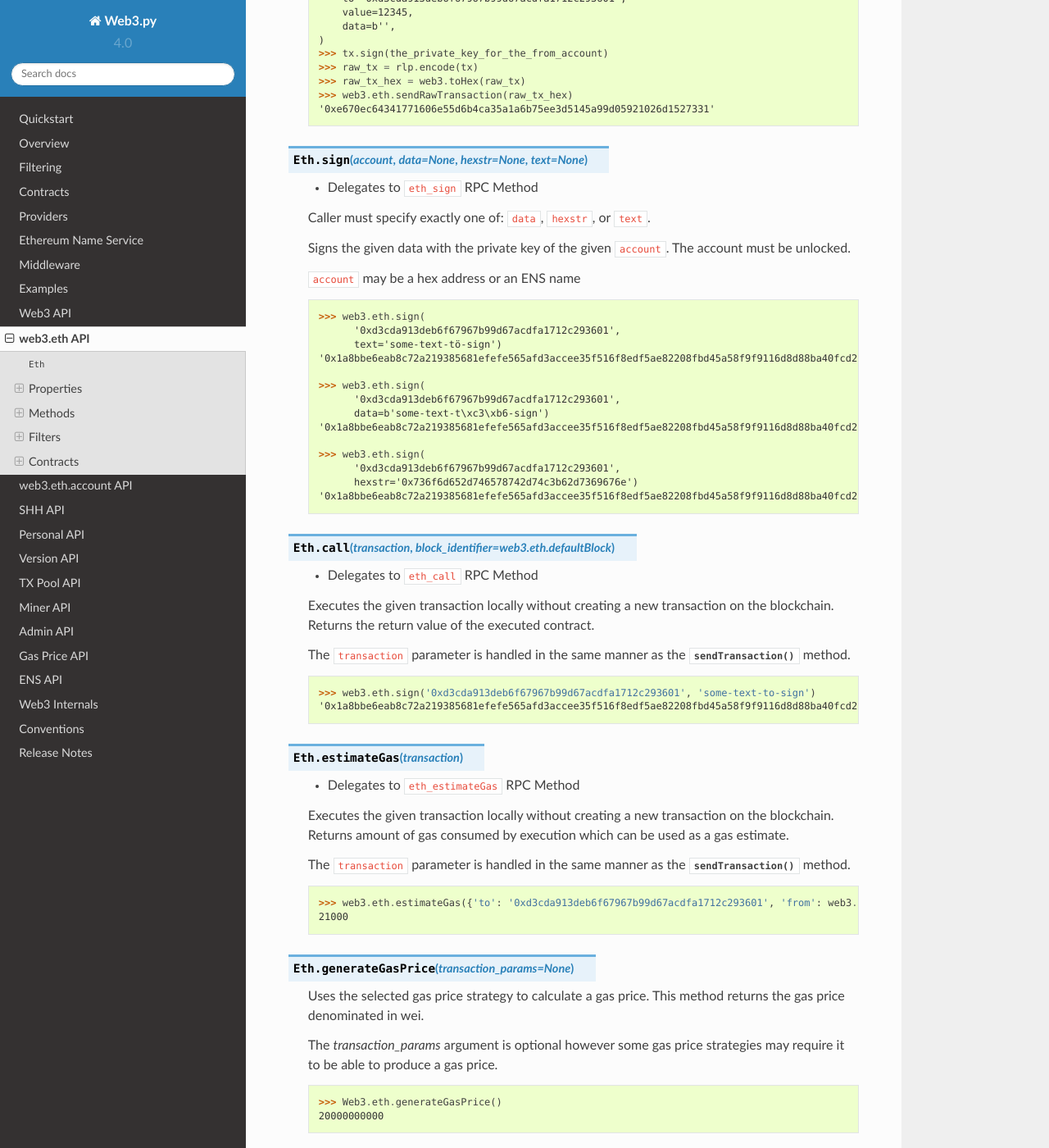
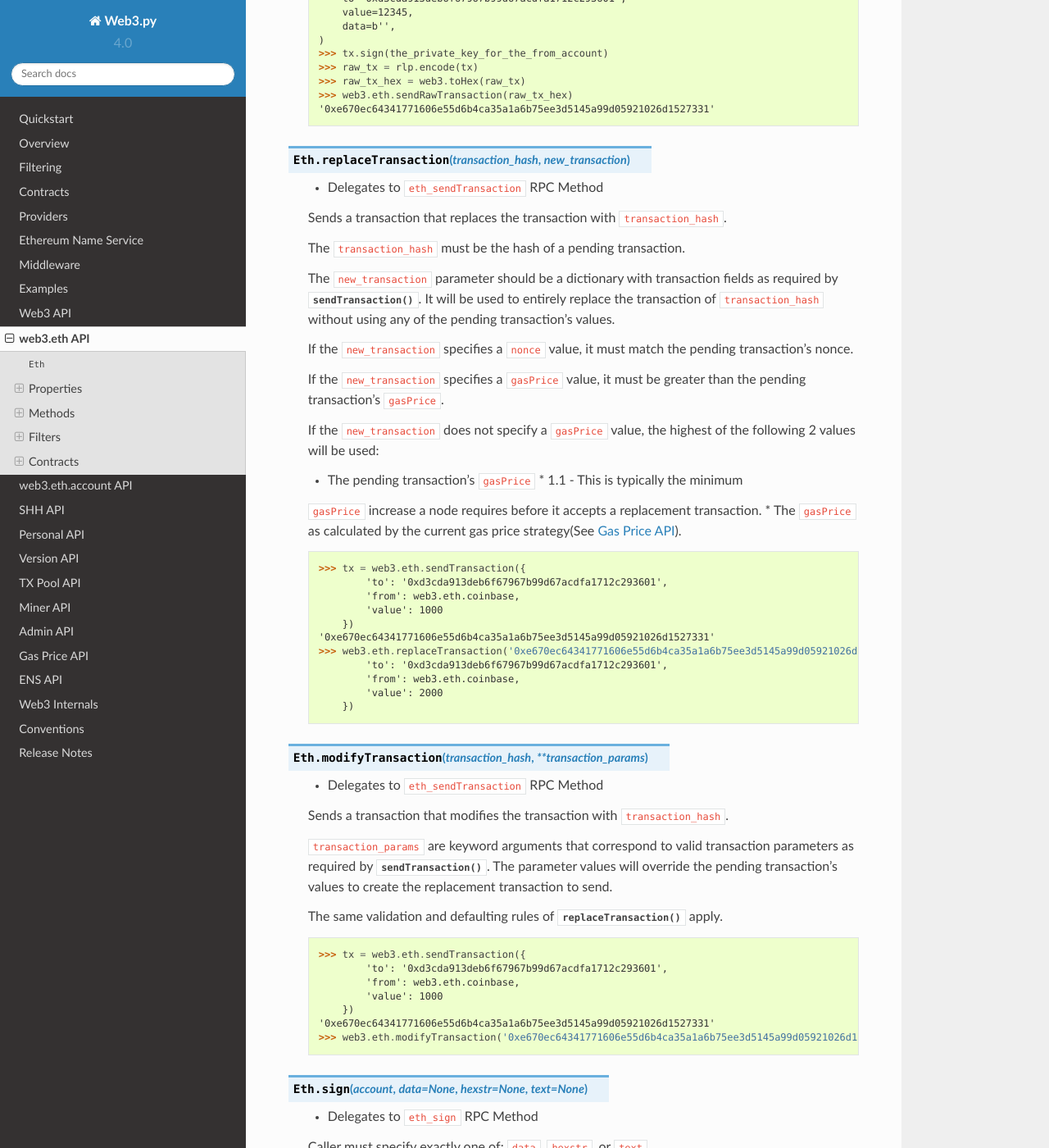
Before and after one commit to shuziren/web3.py, a Sphinx documentation site: the page built from docs/web3.eth.rst, in a window 1280 px wide and 1400 px high, scrolled down 7270 px. Shown: the whole window at 82% size. Built offline with Sphinx 7.4.7 and the Read the Docs theme 2.0.0, drawn with Linux system fonts in a browser that asks for light colours.

Commit message:
Resend tx api: docs

```diff
--- a/docs/web3.eth.rst
+++ b/docs/web3.eth.rst
@@ -433,6 +433,71 @@ The following methods are available on the ``web3.eth`` namespace.
         '0xe670ec64341771606e55d6b4ca35a1a6b75ee3d5145a99d05921026d1527331'
 
 
+.. py:method:: Eth.replaceTransaction(transaction_hash, new_transaction)
+
+    * Delegates to ``eth_sendTransaction`` RPC Method
+
+    Sends a transaction that replaces the transaction with ``transaction_hash``.
+
+    The ``transaction_hash`` must be the hash of a pending transaction.
+
+    The ``new_transaction`` parameter should be a dictionary with transaction fields
+    as required by :meth:`~web3.eth.Eth.sendTransaction`. It will be used to entirely
+    replace the transaction of ``transaction_hash`` without using any of the pending
+    transaction's values.
+
+    If the ``new_transaction`` specifies a ``nonce`` value, it must match the pending
+    transaction's nonce.
+
+    If the ``new_transaction`` specifies a ``gasPrice`` value, it must be greater than
+    the pending transaction's ``gasPrice``.
+
+    If the ``new_transaction`` does not specify a ``gasPrice`` value, the highest of the
+    following 2 values will be used:
+
+    * The pending transaction's ``gasPrice`` * 1.1 - This is typically the minimum
+    ``gasPrice`` increase a node requires before it accepts a replacement transaction.
+    * The ``gasPrice`` as calculated by the current gas price strategy(See :ref:`Gas_Price`).
+
+    .. code-block:: python
+
+        >>> tx = web3.eth.sendTransaction({
+                'to': '0xd3cda913deb6f67967b99d67acdfa1712c293601',
+                'from': web3.eth.coinbase,
+                'value': 1000
+            })
+        '0xe670ec64341771606e55d6b4ca35a1a6b75ee3d5145a99d05921026d1527331'
+        >>> web3.eth.replaceTransaction('0xe670ec64341771606e55d6b4ca35a1a6b75ee3d5145a99d05921026d1527331', {
+                'to': '0xd3cda913deb6f67967b99d67acdfa1712c293601',
+                'from': web3.eth.coinbase,
+                'value': 2000
+            })
+
+
+.. py:method:: Eth.modifyTransaction(transaction_hash, **transaction_params)
+
+    * Delegates to ``eth_sendTransaction`` RPC Method
+
+    Sends a transaction that modifies the transaction with ``transaction_hash``.
+
+    ``transaction_params`` are keyword arguments that correspond to valid transaction
+    parameters as required by :meth:`~web3.eth.Eth.sendTransaction`. The parameter values
+    will override the pending transaction's values to create the replacement transaction
+    to send.
+
+    The same validation and defaulting rules of :meth:`~web3.eth.Eth.replaceTransaction` apply.
+
+    .. code-block:: python
+
+        >>> tx = web3.eth.sendTransaction({
+                'to': '0xd3cda913deb6f67967b99d67acdfa1712c293601',
+                'from': web3.eth.coinbase,
+                'value': 1000
+            })
+        '0xe670ec64341771606e55d6b4ca35a1a6b75ee3d5145a99d05921026d1527331'
+        >>> web3.eth.modifyTransaction('0xe670ec64341771606e55d6b4ca35a1a6b75ee3d5145a99d05921026d1527331', value=2000)
+
+
 .. py:method:: Eth.sign(account, data=None, hexstr=None, text=None)
 
     * Delegates to ``eth_sign`` RPC Method
```
